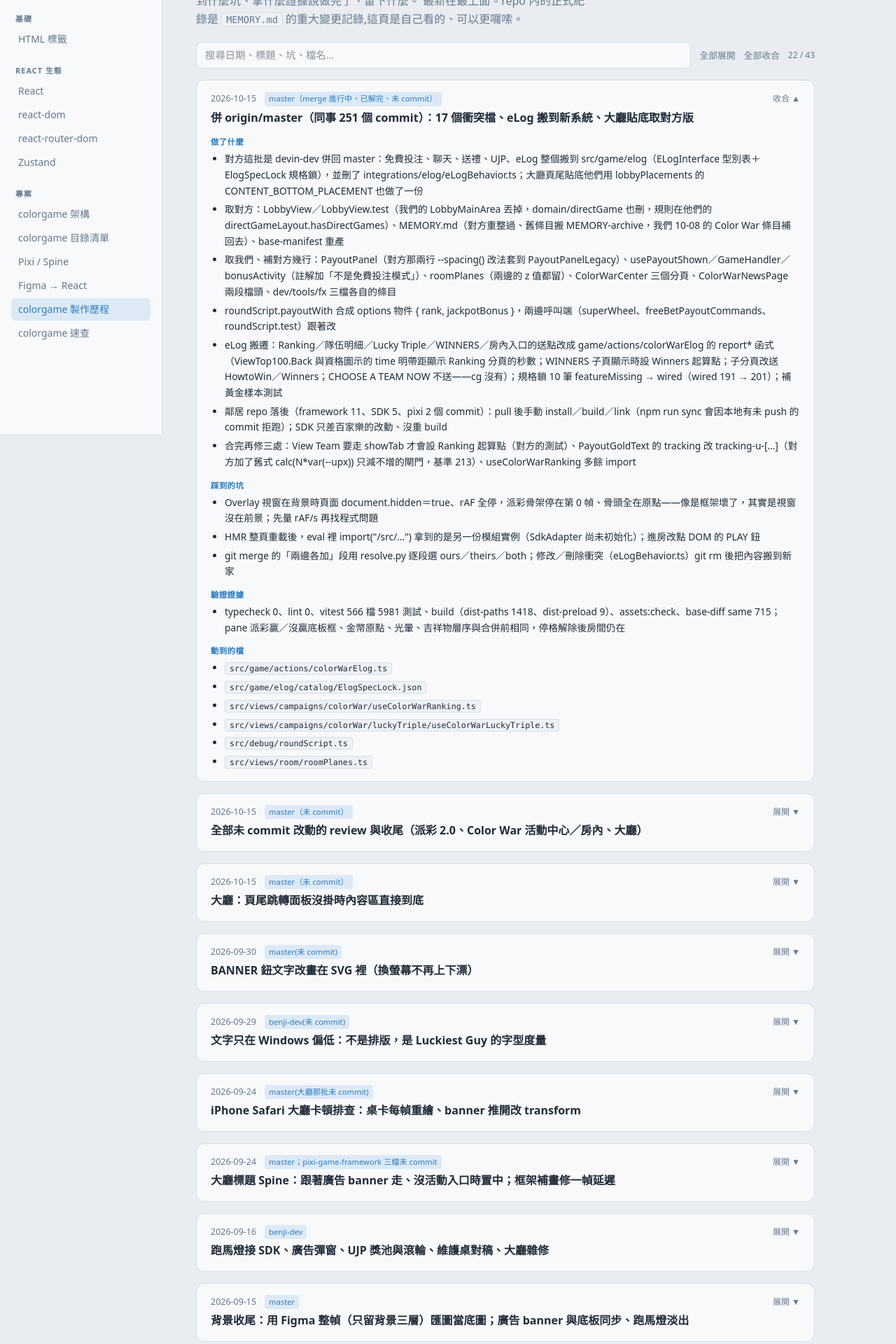
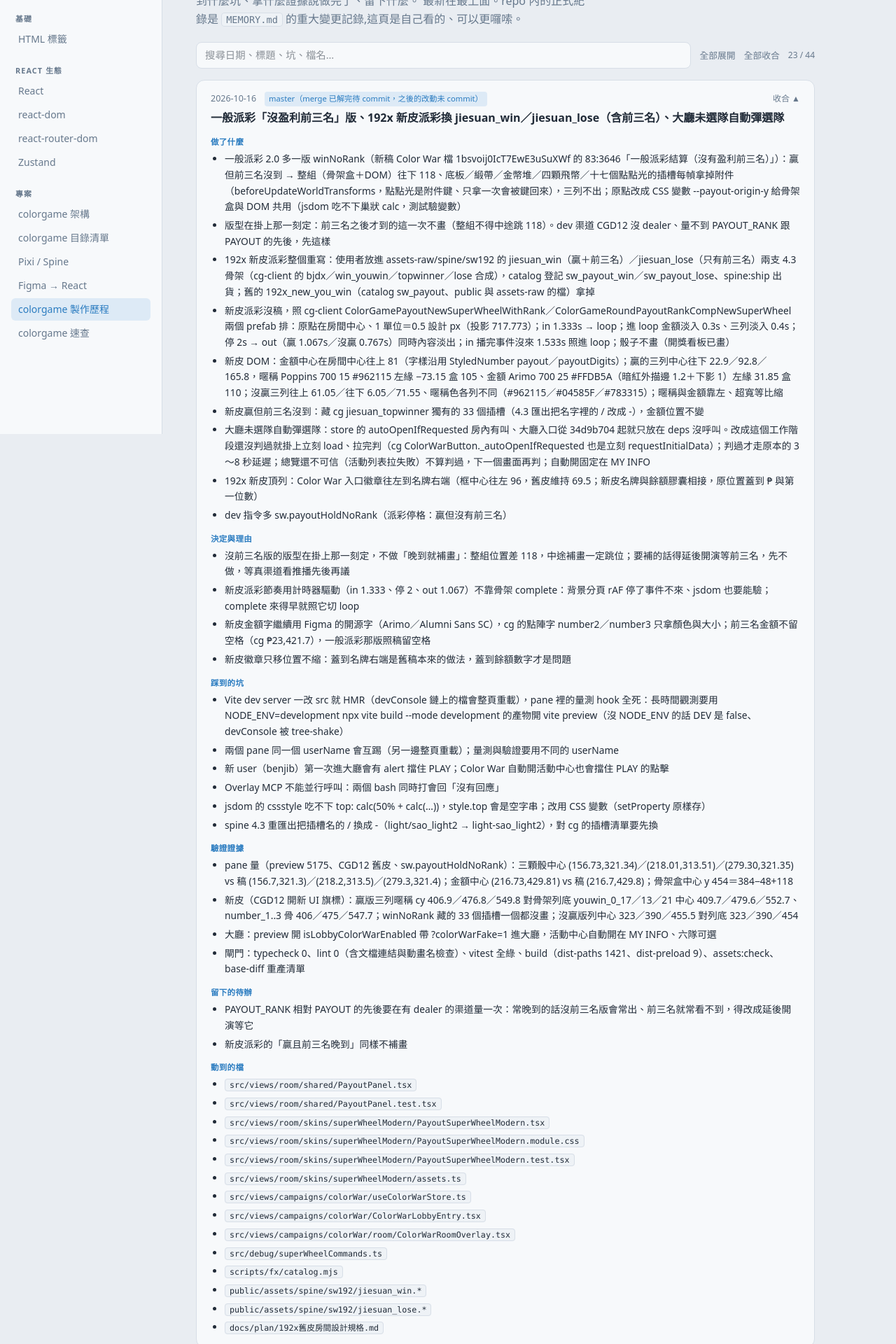
Before and after one commit to f840214/benji-wiki, a React (Vite) app: page /#/colorgame-log in a window 1280 px wide. Shown: the part 180-2100 px from the top of the page at 70% size. Built offline with nearby package versions, Linux system fonts and the light colour scheme.

Commit message:
colorgame-log：一般派彩沒前三名版、192x 新皮派彩換 jiesuan 骨架、大廳未選隊自動彈選隊、新皮入口徽章讓開餘額

```diff
--- a/src/pages/ColorGameLogPage.jsx
+++ b/src/pages/ColorGameLogPage.jsx
@@ -16,6 +16,62 @@ import Code from '../components/Code.jsx'
 //   links    相關頁 / 文件([[文字, href]])
 
 const ENTRIES = [
+  {
+    date: '2026-10-16',
+    title: '一般派彩「沒盈利前三名」版、192x 新皮派彩換 jiesuan_win／jiesuan_lose（含前三名）、大廳未選隊自動彈選隊',
+    branch: 'master（merge 已解完待 commit，之後的改動未 commit）',
+    summary: [
+      '一般派彩 2.0 多一版 winNoRank（新稿 Color War 檔 1bsvoij0IcT7EwE3uSuXWf 的 83:3646「一般派彩結算（沒有盈利前三名）」）：贏但前三名沒到 → 整組（骨架盒＋DOM）往下 118、底板／緞帶／金幣堆／四顆飛幣／十七個點點光的插槽每幀拿掉附件（beforeUpdateWorldTransforms，點點光是附件鍵、只拿一次會被鍵回來），三列不出；原點改成 CSS 變數 --payout-origin-y 給骨架盒與 DOM 共用（jsdom 吃不下巢狀 calc，測試驗變數）',
+      '版型在掛上那一刻定：前三名之後才到的這一次不畫（整組不得中途跳 118）。dev 渠道 CGD12 沒 dealer、量不到 PAYOUT_RANK 跟 PAYOUT 的先後，先這樣',
+      '192x 新皮派彩整個重寫：使用者放進 assets-raw/spine/sw192 的 jiesuan_win（贏＋前三名）／jiesuan_lose（只有前三名）兩支 4.3 骨架（cg-client 的 bjdx／win_youwin／topwinner／lose 合成），catalog 登記 sw_payout_win／sw_payout_lose、spine:ship 出貨；舊的 192x_new_you_win（catalog sw_payout、public 與 assets-raw 的檔）拿掉',
+      '新皮派彩沒稿，照 cg-client ColorGamePayoutNewSuperWheelWithRank／ColorGameRoundPayoutRankCompNewSuperWheel 兩個 prefab 排：原點在房間中心、1 單位＝0.5 設計 px（投影 717.773）；in 1.333s → loop；進 loop 金額淡入 0.3s、三列淡入 0.4s；停 2s → out（贏 1.067s／沒贏 0.767s）同時內容淡出；in 播完事件沒來 1.533s 照進 loop；骰子不畫（開獎看板已畫）',
+      '新皮 DOM：金額中心在房間中心往上 81（字樣沿用 StyledNumber payout／payoutDigits）；贏的三列中心往下 22.9／92.8／165.8，暱稱 Poppins 700 15 #962115 左緣 −73.15 盒 105、金額 Arimo 700 25 #FFDB5A（暗紅外描邊 1.2＋下影 1）左緣 31.85 盒 110；沒贏三列往上 61.05／往下 6.05／71.55、暱稱色各列不同（#962115／#04585F／#783315）；暱稱與金額靠左、超寬等比縮',
+      '新皮贏但前三名沒到：藏 cg jiesuan_topwinner 獨有的 33 個插槽（4.3 匯出把名字裡的 / 改成 -），金額位置不變',
+      '大廳未選隊自動彈選隊：store 的 autoOpenIfRequested 房內有叫、大廳入口從 34d9b704 起就只放在 deps 沒呼叫。改成這個工作階段還沒判過就掛上立刻 load、拉完判（cg ColorWarButton._autoOpenIfRequested 也是立刻 requestInitialData）；判過才走原本的 3～8 秒延遲；總覽還不可信（活動列表拉失敗）不算判過，下一個畫面再判；自動開固定在 MY INFO',
+      '192x 新皮頂列：Color War 入口徽章往左到名牌右端（框中心往左 96，舊皮維持 69.5；新皮名牌與餘額膠囊相接，原位置蓋到 ₱ 與第一位數）',
+      'dev 指令多 sw.payoutHoldNoRank（派彩停格：贏但沒有前三名）',
+    ],
+    decisions: [
+      '沒前三名版的版型在掛上那一刻定，不做「晚到就補畫」：整組位置差 118，中途補畫一定跳位；要補的話得延後開演等前三名，先不做，等真渠道看推播先後再議',
+      '新皮派彩節奏用計時器驅動（in 1.333、停 2、out 1.067）不靠骨架 complete：背景分頁 rAF 停了事件不來、jsdom 也要能驗；complete 來得早就照它切 loop',
+      '新皮金額字繼續用 Figma 的開源字（Arimo／Alumni Sans SC），cg 的點陣字 number2／number3 只拿顏色與大小；前三名金額不留空格（cg ₱23,421.7），一般派彩那版照稿留空格',
+      '新皮徽章只移位置不縮：蓋到名牌右端是舊稿本來的做法，蓋到餘額數字才是問題',
+    ],
+    pitfalls: [
+      'Vite dev server 一改 src 就 HMR（devConsole 鏈上的檔會整頁重載），pane 裡的量測 hook 全死：長時間觀測要用 NODE_ENV=development npx vite build --mode development 的產物開 vite preview（沒 NODE_ENV 的話 DEV 是 false、devConsole 被 tree-shake）',
+      '兩個 pane 同一個 userName 會互踢（另一邊整頁重載）；量測與驗證要用不同的 userName',
+      '新 user（benjib）第一次進大廳會有 alert 擋住 PLAY；Color War 自動開活動中心也會擋住 PLAY 的點擊',
+      'Overlay MCP 不能並行呼叫：兩個 bash 同時打會回「沒有回應」',
+      'jsdom 的 cssstyle 吃不下 top: calc(50% + calc(…))，style.top 會是空字串；改用 CSS 變數（setProperty 原樣存）',
+      'spine 4.3 重匯出把插槽名的 / 換成 -（light/sao_light2 → light-sao_light2），對 cg 的插槽清單要先換',
+    ],
+    evidence: [
+      'pane 量（preview 5175、CGD12 舊皮、sw.payoutHoldNoRank）：三顆骰中心 (156.73,321.34)／(218.01,313.51)／(279.30,321.35) vs 稿 (156.7,321.3)／(218.2,313.5)／(279.3,321.4)；金額中心 (216.73,429.81) vs 稿 (216.7,429.8)；骨架盒中心 y 454＝384−48+118',
+      '新皮（CGD12 開新 UI 旗標）：贏版三列暱稱 cy 406.9／476.8／549.8 對骨架列底 youwin_0_17／13／21 中心 409.7／479.6／552.7、number_1..3 骨 406／475／547.7；winNoRank 藏的 33 個插槽一個都沒畫；沒贏版列中心 323／390／455.5 對列底 323／390／454',
+      '大廳：preview 開 isLobbyColorWarEnabled 帶 ?colorWarFake=1 進大廳，活動中心自動開在 MY INFO、六隊可選',
+      '閘門：typecheck 0、lint 0（含文檔連結與動畫名檢查）、vitest 全綠、build（dist-paths 1421、dist-preload 9）、assets:check、base-diff 重產清單',
+    ],
+    todo: [
+      'PAYOUT_RANK 相對 PAYOUT 的先後要在有 dealer 的渠道量一次：常晚到的話沒前三名版會常出、前三名就常看不到，得改成延後開演等它',
+      '新皮派彩的「贏且前三名晚到」同樣不補畫',
+    ],
+    files: [
+      'src/views/room/shared/PayoutPanel.tsx',
+      'src/views/room/shared/PayoutPanel.test.tsx',
+      'src/views/room/skins/superWheelModern/PayoutSuperWheelModern.tsx',
+      'src/views/room/skins/superWheelModern/PayoutSuperWheelModern.module.css',
+      'src/views/room/skins/superWheelModern/PayoutSuperWheelModern.test.tsx',
+      'src/views/room/skins/superWheelModern/assets.ts',
+      'src/views/campaigns/colorWar/useColorWarStore.ts',
+      'src/views/campaigns/colorWar/ColorWarLobbyEntry.tsx',
+      'src/views/campaigns/colorWar/room/ColorWarRoomOverlay.tsx',
+      'src/debug/superWheelCommands.ts',
+      'scripts/fx/catalog.mjs',
+      'public/assets/spine/sw192/jiesuan_win.*',
+      'public/assets/spine/sw192/jiesuan_lose.*',
+      'docs/plan/192x舊皮房間設計規格.md',
+    ],
+  },
   {
     date: '2026-10-15',
     title: '併 origin/master（同事 251 個 commit）：17 個衝突檔、eLog 搬到新系統、大廳貼底取對方版',
```
